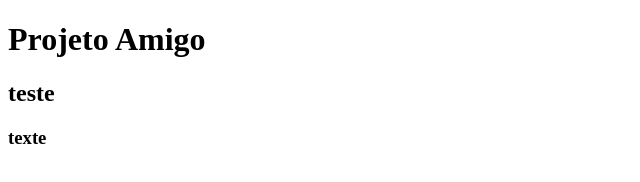
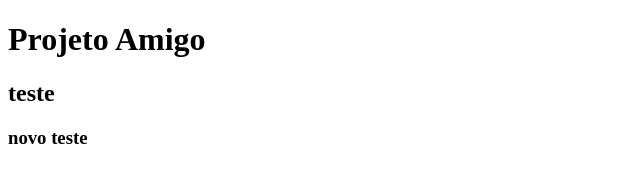
Before and after one commit to carlosalbertoj/Projeto-Amigo, a plain HTML site: page index.html in a window 1280 px wide. Shown: the full height of the page, 0-640 px from the left. Drawn offline with Linux system fonts and the light colour scheme.

Commit message:
17/11/23 T

```diff
--- a/index.html
+++ b/index.html
@@ -9,6 +9,6 @@
 <body>
     <h1>Projeto Amigo</h1>
     <h2>teste</h2>
-    <h3>texte</h3>
+    <h3>novo teste</h3>
 </body>
 </html>
```
